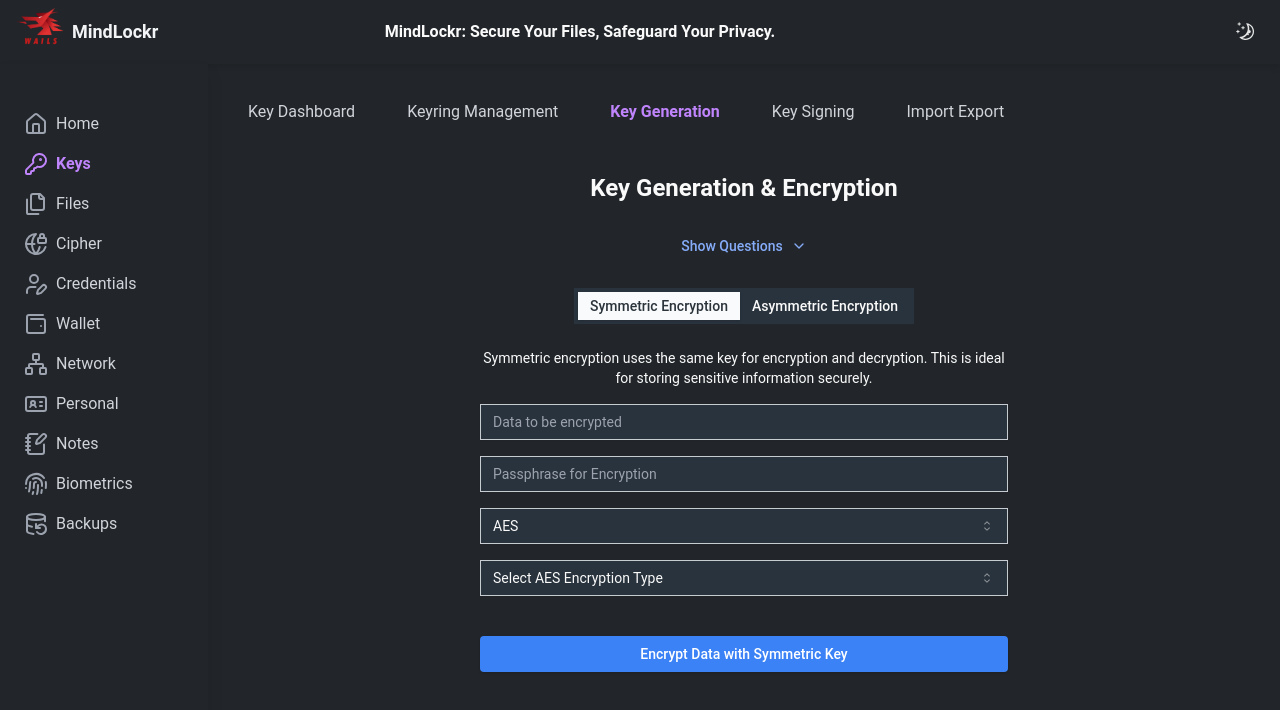
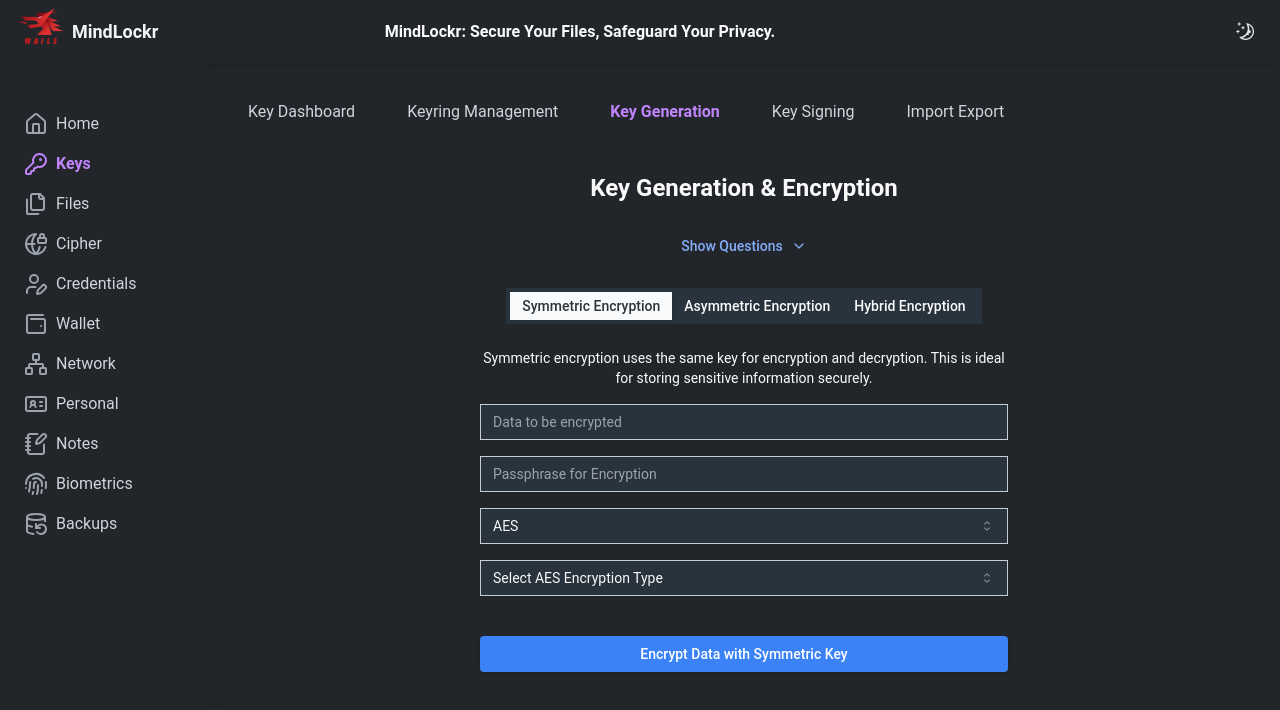
Before and after one commit to b0kic4/MindLockr, a React (Vite) app in the folder frontend/: page /keys/generate in a window 1280 px wide. Shown: the top 710 px of the page. Built offline with nearby package versions, Linux system fonts and the light colour scheme; a web font is replaced by a local one.

Commit message:
improved loading state

```diff
--- a/frontend/src/components/shared/decryption/ShowDecryptedData.tsx
+++ b/frontend/src/components/shared/decryption/ShowDecryptedData.tsx
@@ -3,7 +3,7 @@ import { useToast } from "@/hooks/use-toast";
 import { KeyInfo } from "@/lib/types/keys";
 import { decryptData } from "@/lib/utils/decryptionUtils";
 import React from "react";
-import { BarLoader } from "react-spinners";
+import { PacmanLoader } from "react-spinners";
 import { LoadEncryptedKeyContent } from "../../../../wailsjs/go/keys/KeyRetrieve";
 
 interface DecryptedDataProps {
@@ -62,7 +62,7 @@ const DecryptedDataComponent: React.FC<DecryptedDataProps> = ({
           <>
             {isLoading ? (
               <div className="flex justify-center items-center">
-                <BarLoader />
+                <PacmanLoader speedMultiplier={3} color="#ffde08" />
               </div>
             ) : (
               <PassphraseDialog
--- a/frontend/src/routes/keys/KeysGenerate.tsx
+++ b/frontend/src/routes/keys/KeysGenerate.tsx
@@ -239,6 +239,7 @@ export default function KeysGen() {
         <TabsList className="mb-4 bg-muted dark:bg-muted-dark">
           <TabsTrigger value="symmetric">Symmetric Encryption</TabsTrigger>
           <TabsTrigger value="asymmetric">Asymmetric Encryption</TabsTrigger>
+          <TabsTrigger value="hybrid">Hybrid Encryption</TabsTrigger>
         </TabsList>
 
         <TabsContent value="symmetric">
```
